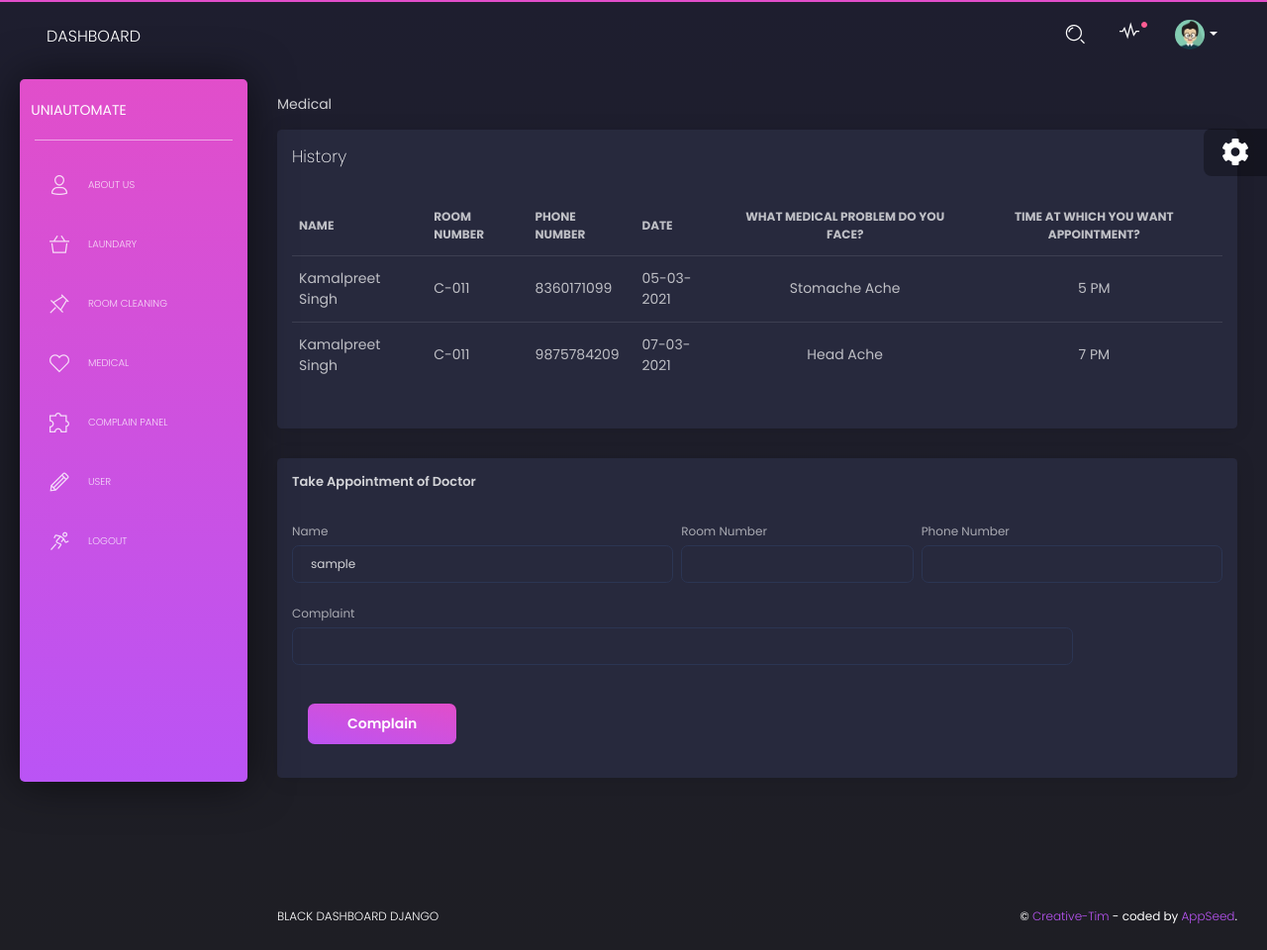
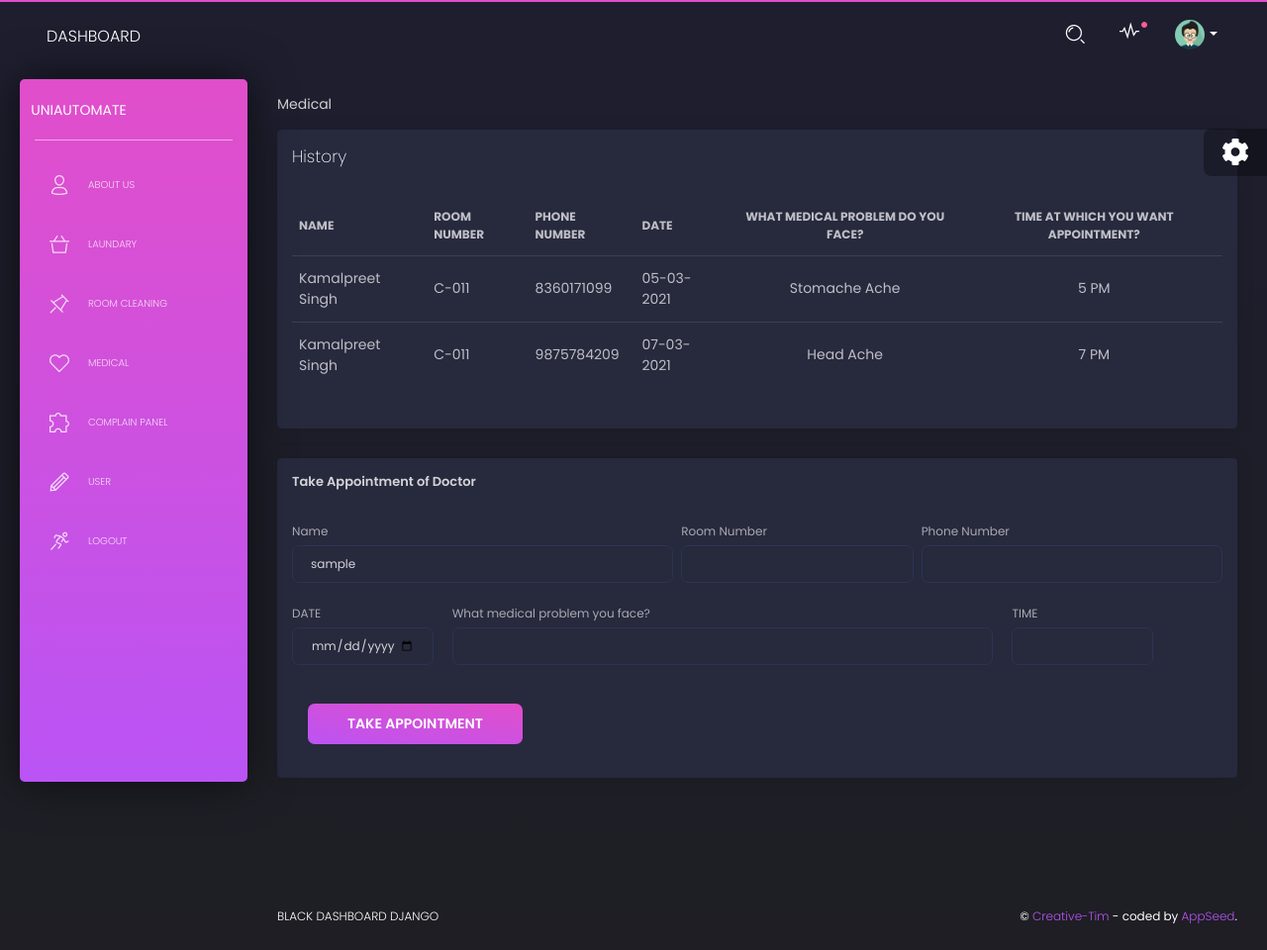
Before and after one commit to hari01584/project__UNIAutoMate__MakeAThon3077, a Django app: page /medical.html in a window 1280 px wide. Shown: the whole page at 99% size. Run offline with Django 3.2, Linux system fonts and the light colour scheme; the visitor is signed in with stand-in values (Sample User, id 1); some libraries are stand-ins or nearby versions.

Commit message:
Update medical.html

```diff
--- a/core/templates/medical.html
+++ b/core/templates/medical.html
@@ -135,16 +135,28 @@
                 </div>
               </div>
               <div class="row">
-                <div class="col-md-10 pr-md-1">
+                <div class="col-md-2 pr-md-1">
                   <div class="form-group">
-                    <label>Complaint</label>
+                    <label>DATE</label>
+                    <input type="date" class="form-control" name="comp">
+                  </div>
+                </div>
+                <div class="col-md-7 pr-md-1">
+                  <div class="form-group">
+                    <label>What medical problem you face?</label>
+                    <input type="text" class="form-control" name="comp">
+                  </div>
+                </div>
+                <div class="col-md-2 pr-md-1">
+                  <div class="form-group">
+                    <label>TIME</label>
                     <input type="text" class="form-control" name="comp">
                   </div>
                 </div>
 
               </div>
               <div class="card-footer">
-                <button type="submit" class="btn btn-fill btn-primary">Complain</button>
+                <button type="submit" class="btn btn-fill btn-primary">TAKE APPOINTMENT</button>
               </div>
             </form>
           </div>
```
